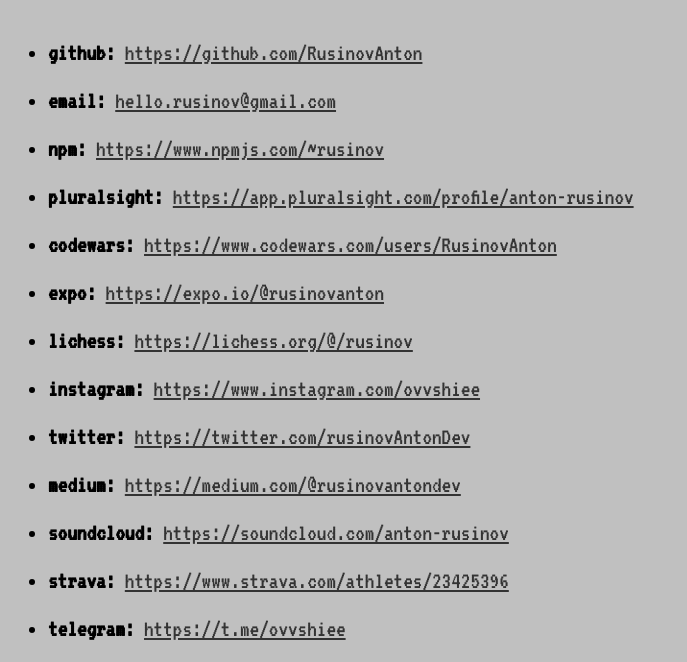
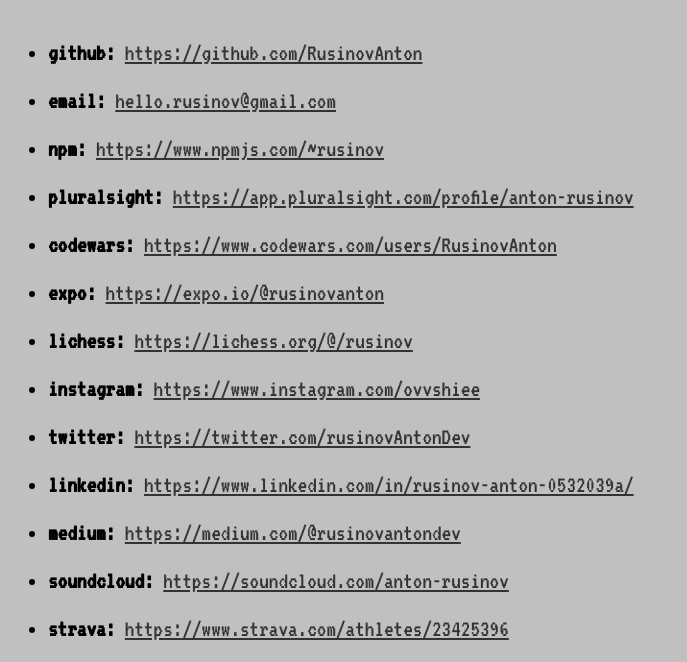
Before and after one commit to RusinovAnton/personal-website, a website: page index.html in a window 1280 px wide. Shown: the part 131-793 px from the top of the page, without its empty margins (0-687 px from the left). Drawn offline with Linux system fonts and the light colour scheme.

Commit message:
Add linkedin link

```diff
--- a/index.html
+++ b/index.html
@@ -108,6 +108,10 @@
             <a rel="nofollow noreferrer" target="_blank" href="https://twitter.com/rusinovAntonDev" title="Twitter">https://twitter.com/rusinovAntonDev</a>
         </li>
         <li>
+            <strong>linkedin:</strong>
+            <a rel="nofollow noreferrer" target="_blank" href="https://www.linkedin.com/in/rusinov-anton-0532039a/" title="Linkedin">https://www.linkedin.com/in/rusinov-anton-0532039a/</a>
+        </li>
+        <li>
             <strong>medium:</strong>
             <a rel="nofollow noreferrer" target="_blank" href="https://medium.com/@rusinovantondev" title="Medium">https://medium.com/@rusinovantondev</a>
         </li>
```
